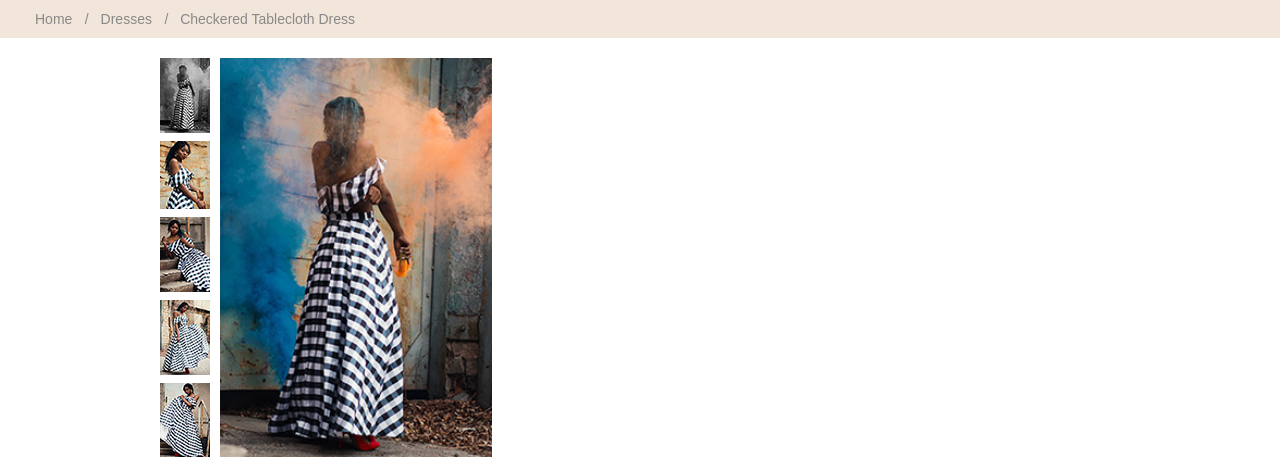
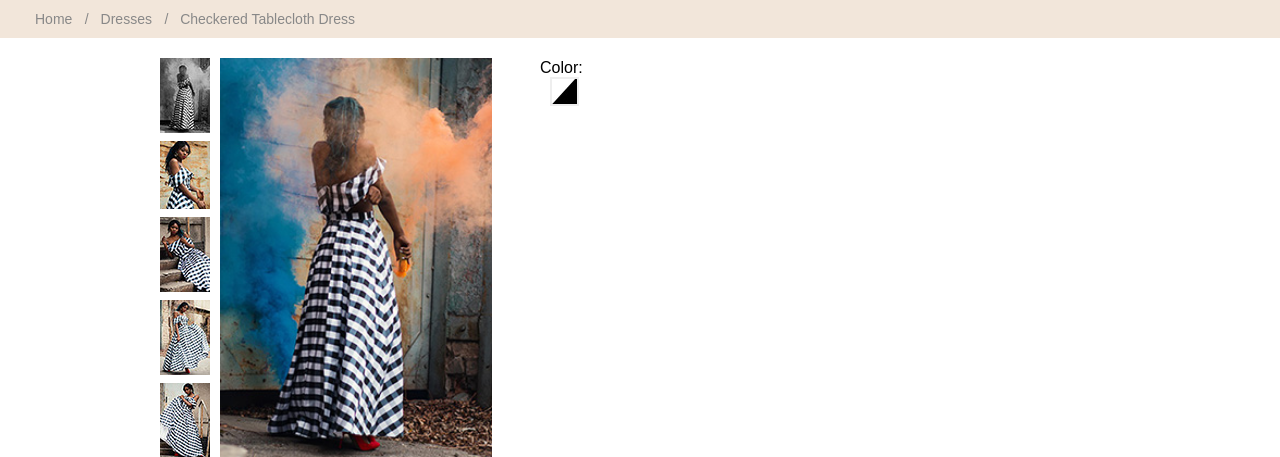
Before and after one commit to k8hansen/authenticgrace, a PHP site: page /productpage.html in a window 1280 px wide. Shown: the part 100-557 px from the top of the page. Run offline with PHP 8.4, Linux system fonts and the light colour scheme; some libraries are stand-ins or nearby versions; some web fonts are replaced.

Commit message:
added color box

```diff
--- a/productpage.html
+++ b/productpage.html
@@ -64,6 +64,11 @@
                 <img src="/assets/productdress6.jpg" />
             </div>
 
+            <div class="colorselection">
+                <p>Color:</p>
+                <img class="colorselector" src="assets/colorselector.jpg"></img>
+            </div>
+
         </div>
     </div>
 
--- a/stylesheet.css
+++ b/stylesheet.css
@@ -684,3 +684,18 @@ ul.breadcrumb li a:hover {
     height: 0;
     clear: both;
 }
+
+
+/*-------Colorselector-----------*/
+
+.colorselection {
+    font-size: 16px;
+    font-weight: 400;
+    display: inline-block;
+    margin-left: 60px;
+}
+
+.colorselection img {
+    margin-left: 10px;
+    border: 2px solid #eeeeee;
+}
```
Also changed, not shown: assets/colorselector.jpg (added).
